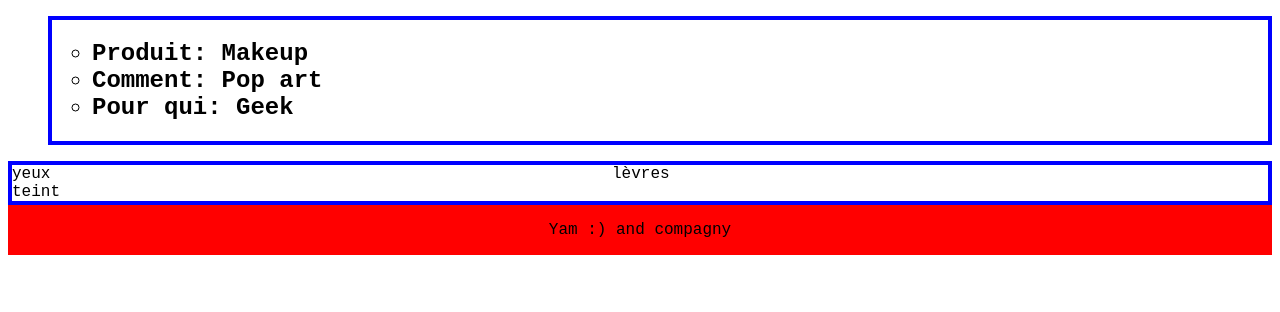
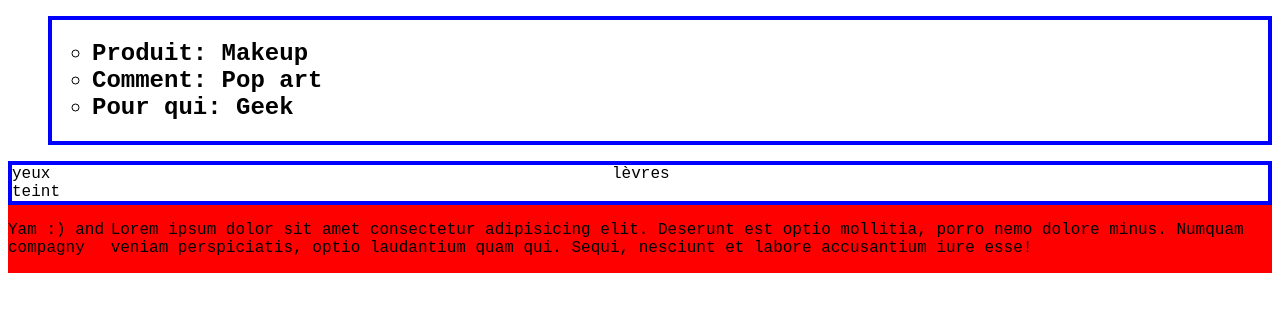
Before and after one commit to eracom-ID401/Site-maya, a plain HTML site: page index.html in a window 1280 px wide. Shown: the part 88-400 px from the top of the page. Drawn offline with Linux system fonts and the light colour scheme.

Commit message:
Update index.html
j'a ajouté un lorem ^^

```diff
--- a/index.html
+++ b/index.html
@@ -42,6 +42,9 @@
         <p>
             Yam :) and compagny
         </p>
+        <p>Lorem ipsum dolor sit amet consectetur adipisicing elit. Deserunt est optio mollitia, porro nemo dolore
+            minus. Numquam veniam perspiciatis, optio laudantium quam qui. Sequi, nesciunt et labore accusantium iure
+            esse!</p>
     </footer>
 
 </body>
```
